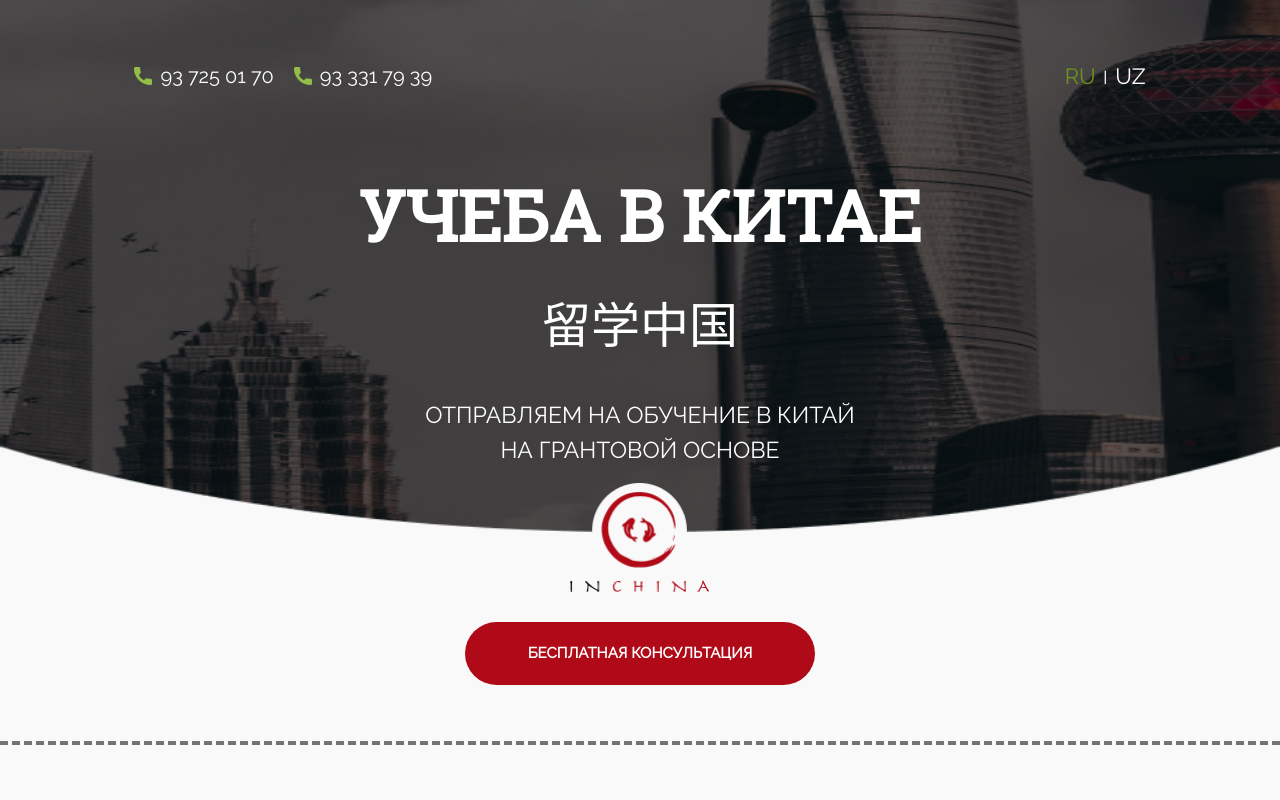
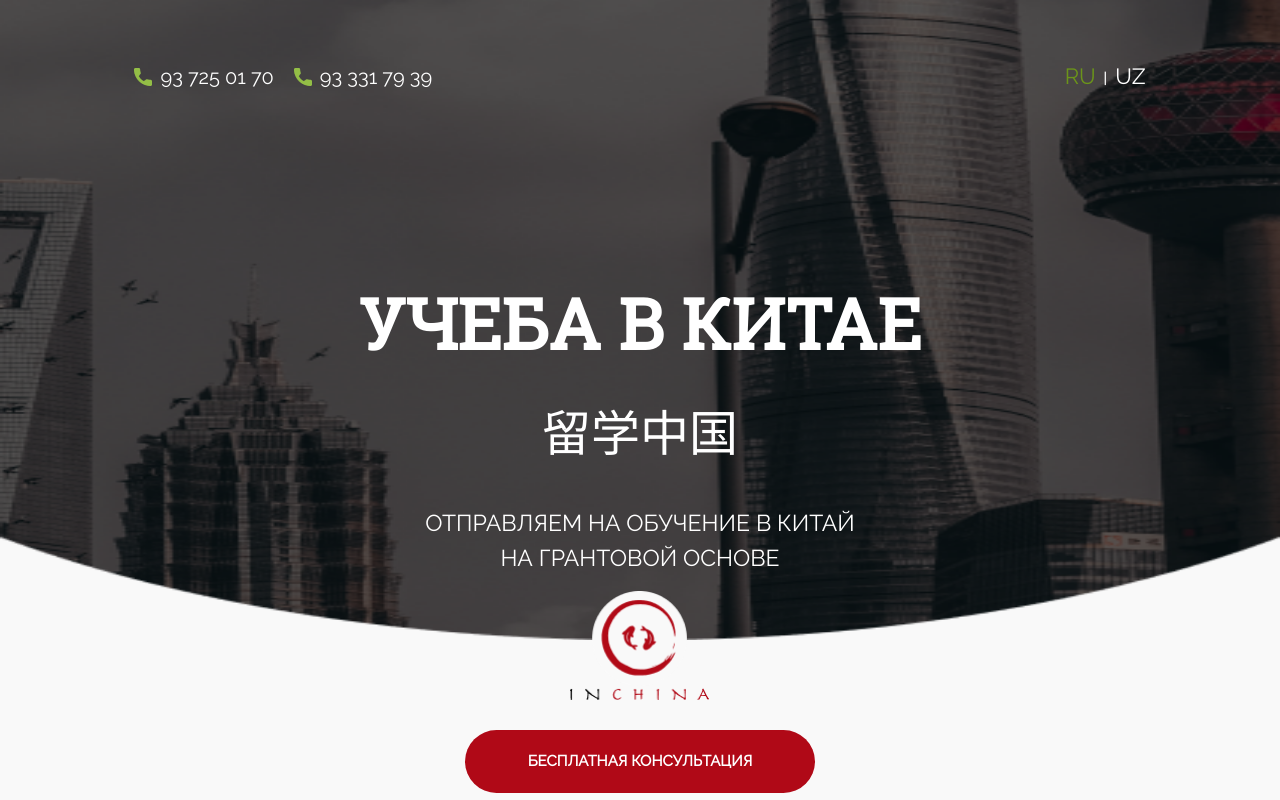
Before and after one commit to ShukurovOzodbek/inchina, a React (Create React App) app: page / in a window 1280 px wide. Shown: the top 800 px of the page. Built offline with nearby package versions, Linux system fonts and the light colour scheme.

Commit message:
tg bot sender is ready

```diff
--- a/src/componentsRu/Direction.jsx
+++ b/src/componentsRu/Direction.jsx
@@ -9,7 +9,7 @@ import language from '../assets/language.png'
 
 const Direction = () => {
     return (
-        <div id="direction" className='w-full p-5 py-20 flex items-center flex-col gap-20 relative overflow-hidden'>
+        <div id="direction" className='w-full p-5 py-20 flex items-center flex-col gap-20 relative overflow-hidden lg:h-[700px]'>
             <h2 className='uppercase text-[25px] text-center w-full font-[900] text-[#393939] md:text-[30px] lg:text-[40px]'>Наши
                 направления</h2>
             <img className='absolute right-[-10px] top-[15%]' src={flower} alt=""/>
--- a/src/componentsRu/Header.jsx
+++ b/src/componentsRu/Header.jsx
@@ -20,7 +20,7 @@ const Header = () => {
             id='header'>
             <div className='relative w-full flex items-center justify-center lg:min-h-[520px]'>
                 <div
-                    className='w-full text-white right-0 top-0 flex justify-center back items-center p-2 flex-col gap-10 pb-[65px] pt-[30px] lg:h-[532px]'>
+                    className='w-full text-white right-0 top-0 flex justify-between back items-center p-2 flex-col gap-10 pb-[65px] pt-[30px] lg:h-[640px]'>
                     <div className={'flex justify-center lg:justify-between w-[80%] py-[30px]'}>
                         <div className={'hidden lg:flex gap-5 items-center'}>
                             <span className={'text-[20px] flex items-center gap-2 way'}>
--- a/src/componentsUz/Header.jsx
+++ b/src/componentsUz/Header.jsx
@@ -21,7 +21,7 @@ const Header2 = () => {
             id='header'>
             <div className='relative w-full flex items-center justify-center lg:min-h-[500px]'>
                 <div
-                    className='w-full text-white right-0 top-0 flex justify-center back items-center p-2 flex-col gap-10 pb-[65px] pt-[30px] lg:h-[532px]'>
+                    className='w-full text-white right-0 top-0 flex justify-between back items-center p-2 flex-col gap-10 pb-[65px] pt-[30px] lg:h-[640px]'>
                     <div className={'flex justify-center lg:justify-between w-[80%] py-[30px]'}>
                         <div className={'hidden lg:flex gap-5 items-center'}>
                             <span className={'text-[20px] flex items-center gap-2 way'}>
```
Also changed, not shown: 1 other file (tests, documents, lock files or other folders).
